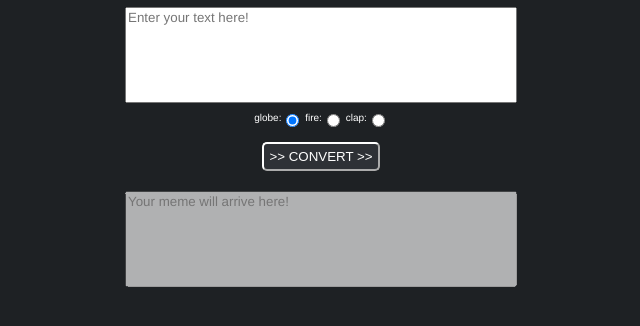
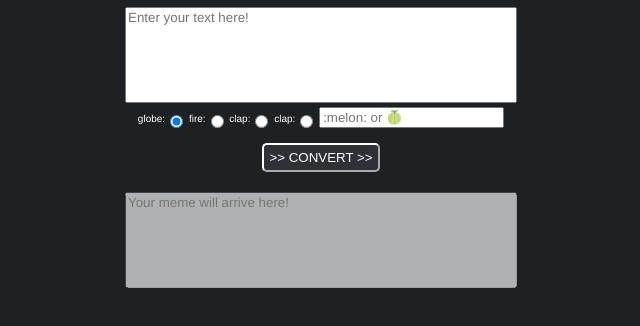
Before and after one commit to lazberg/discord-meme-text, a plain HTML site: page index.html in a window 1280 px wide. Shown: the part 104-430 px from the top of the page, without its empty margins (319-959 px from the left). Drawn offline with Linux system fonts and the light colour scheme.

Commit message:
Added textbox for custom space
This will allow the user to add custom emojis

```diff
--- a/index.html
+++ b/index.html
@@ -57,7 +57,12 @@
 			</label>
 			<label style="font-size:10px;">
 			clap:<input style="vertical-align:middle;" type="radio" name="space" id="clapSpace">
-			</label></br>
+			</label>
+			<label style="font-size:10px;">
+			clap:<input style="vertical-align:middle;" type="radio" name="space" id="customSpace">
+			<input type="text" id="customSpaceText" placeholder=":melon: or 🍈">
+			</label>
+		</br>
 
 			<input type="submit" id="submitText" value=">> CONVERT >>" onclick="SubmitText()"/>
 			<textarea id="outputText" rows="6" cols="50" disabled="true" placeholder="Your meme will arrive here!" ></textarea>
```
